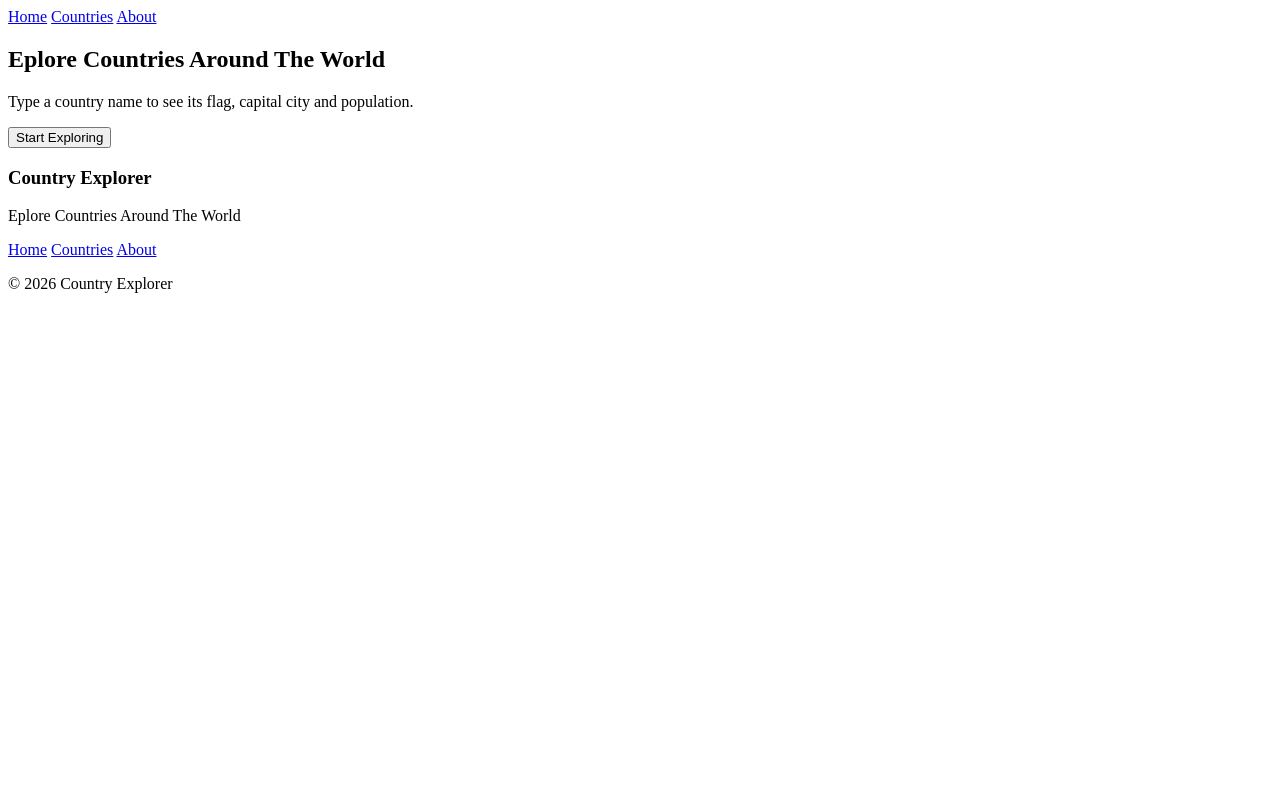
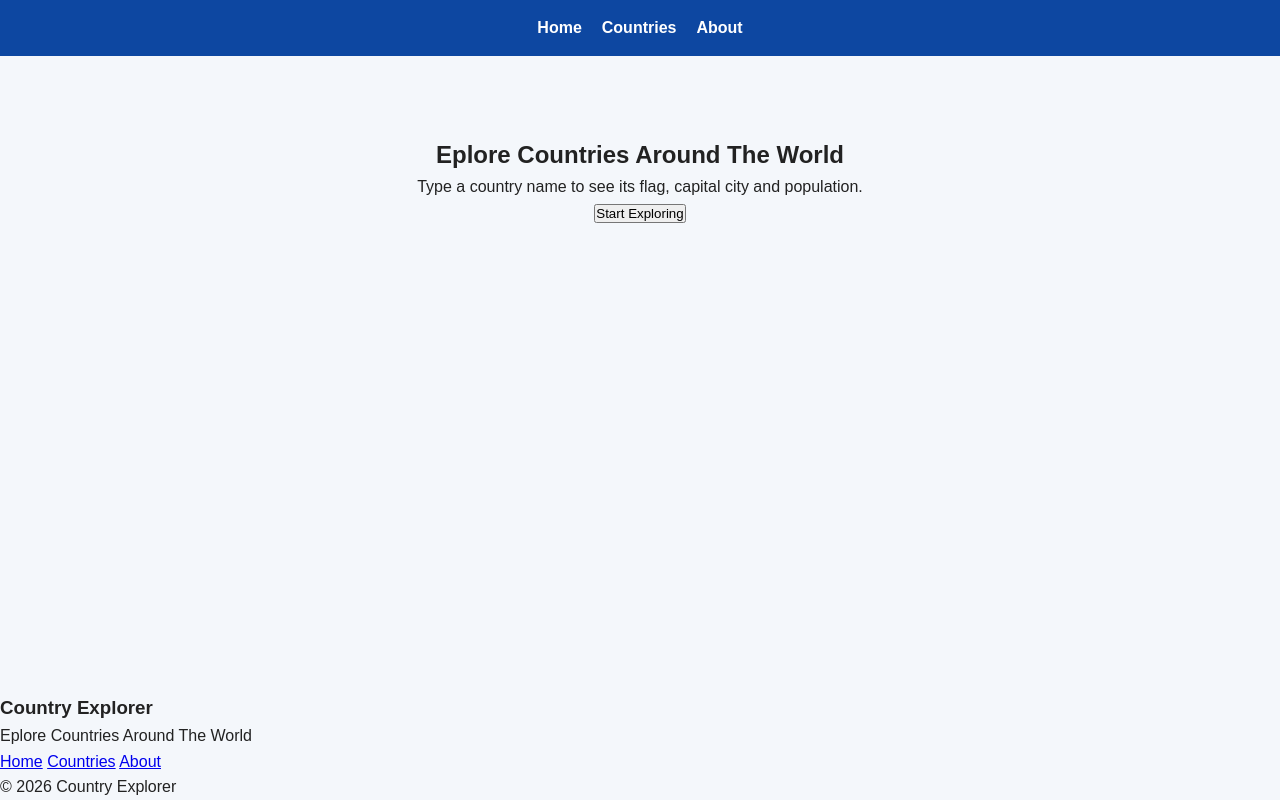
Before and after one commit to safiabulle/country-explorer, a website: page index.html in a window 1280 px wide. Drawn offline with Linux system fonts and the light colour scheme.

Commit message:
style.css page

```diff
--- a/index.html
+++ b/index.html
@@ -7,7 +7,7 @@
     <link rel="stylesheet" href="style.css">
 </head>
 <body>
-    <header></header>
+    <header>
 <nav>
     <a href="index.html">Home</a>
     <a href="countries.html">Countries</a>
--- /dev/null
+++ b/style.css
@@ -0,0 +1,53 @@
+* {
+    margin: 0;
+    padding: 0;
+    box-sizing: border-box;
+}
+
+body {
+    font-family: Arial, sans-serif;
+    background: #f4f7fb;
+    color: #222;
+    line-height: 1.6;
+    min-height: 100vh;
+    display: flex;
+    flex-direction: column;
+}
+
+header {
+    background: #0d47a1;
+    padding: 15px 0;
+}
+
+nav {
+    width: 90%;
+    margin: auto;
+    display: flex;
+    justify-content: center;
+    flex-wrap: wrap;
+    gap: 20px;
+}
+
+nav a {
+    color: white;
+    text-decoration: none;
+    font-size: 16px;
+    font-weight: bold;
+}
+
+nav a:hover {
+    color: #ffca28;
+}
+
+
+main {
+    flex: 1;
+    padding: 30px 15px;
+}
+
+.hero {
+    text-align: center;
+    max-width: 700px;
+    margin: auto;
+    padding: 50px 15px;
+}
```
Also changed, not shown: about.html (+1 -0 lines), countries.html (+1 -0 lines), script.js (added), test/script.test.js (added).
